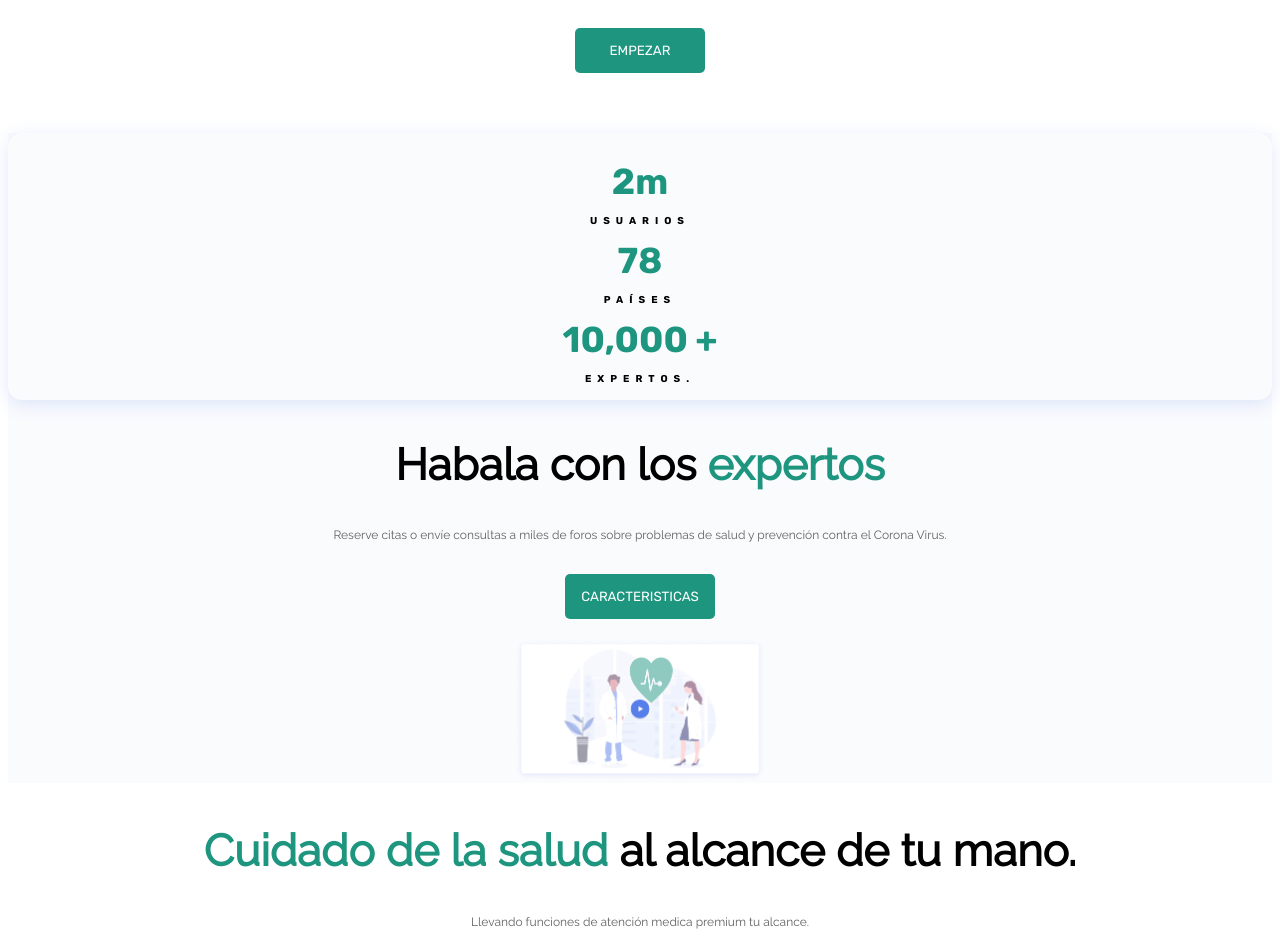
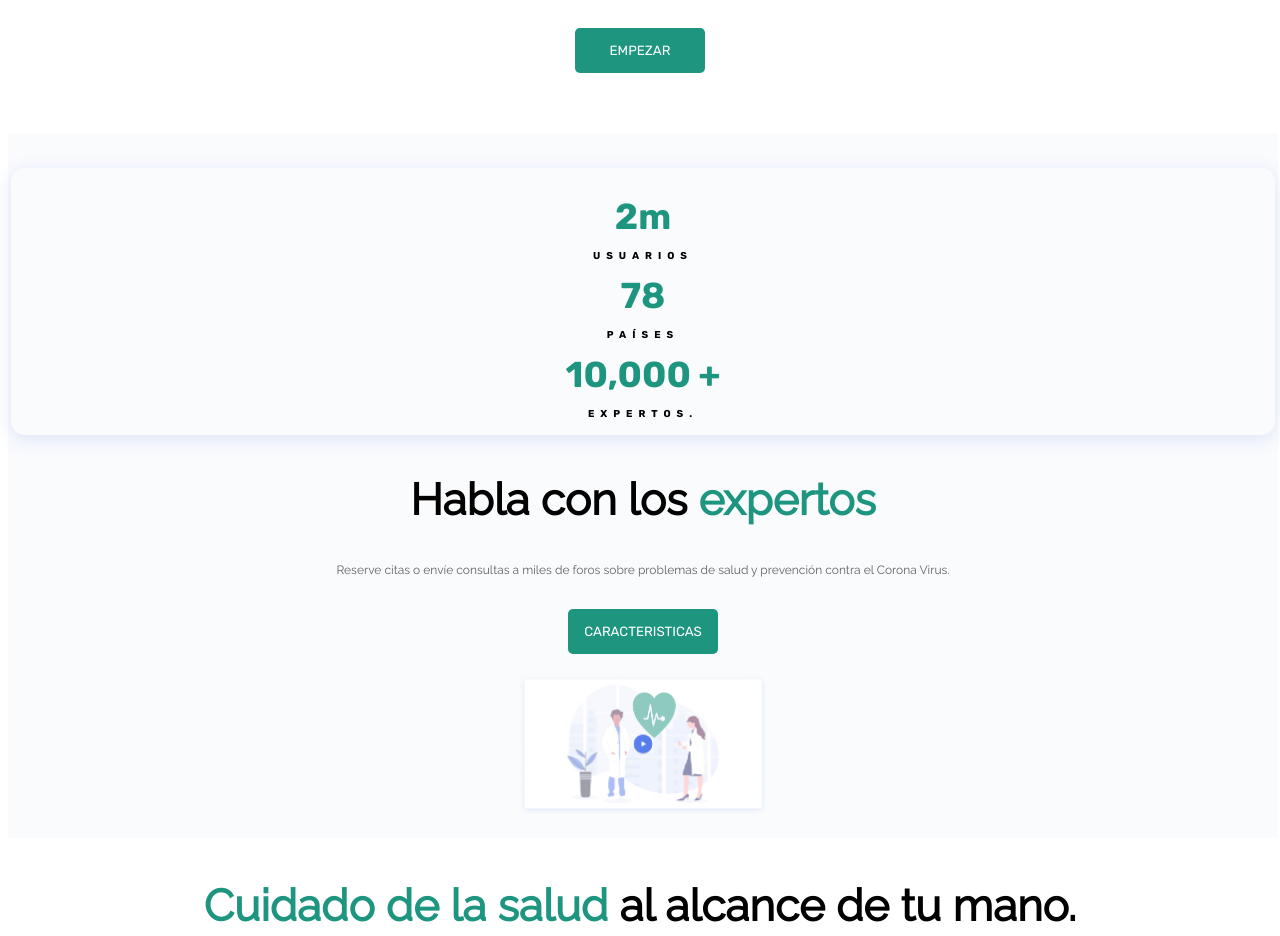
Before and after one commit to efrainhgmx/corona-app, a plain HTML site: page index.html in a window 1280 px wide. Shown: the part 1340-2276 px from the top of the page. Drawn offline with Linux system fonts and the light colour scheme.

Commit message:
Corrección de estilos en hero y sección de stats

```diff
--- a/css/style.css
+++ b/css/style.css
@@ -68,6 +68,7 @@ button:hover {
 /* Main section */
 section {
     margin: 40px auto;
+    text-align: center;
 }
 
 /* Hero Section */
@@ -109,11 +110,13 @@ section {
 
 /* Stats Section */
 section:nth-of-type(3) {
+    inline-size: 100%;
+    padding: 20px 3px;
     background-color: #FAFBFD;
 }
 
 .stats-content {
-    margin: auto;
+    margin: 15px auto;
     padding: 15px 28px;
     border-radius: 14px;
     box-shadow: 0px 4px 18px rgba(88, 126, 236, 0.18);;
--- a/index.html
+++ b/index.html
@@ -58,7 +58,7 @@
                     </div>
 
                     <div class="stats-description--container">
-                        <h2>Habala con los <strong>expertos</strong></h2>
+                        <h2>Habla con los <strong>expertos</strong></h2>
                         <p>Reserve citas o envíe consultas a miles de foros sobre problemas de salud y prevención contra el Corona Virus.</p>
                         <button>CARACTERISTICAS</button>
                     </div>
```
